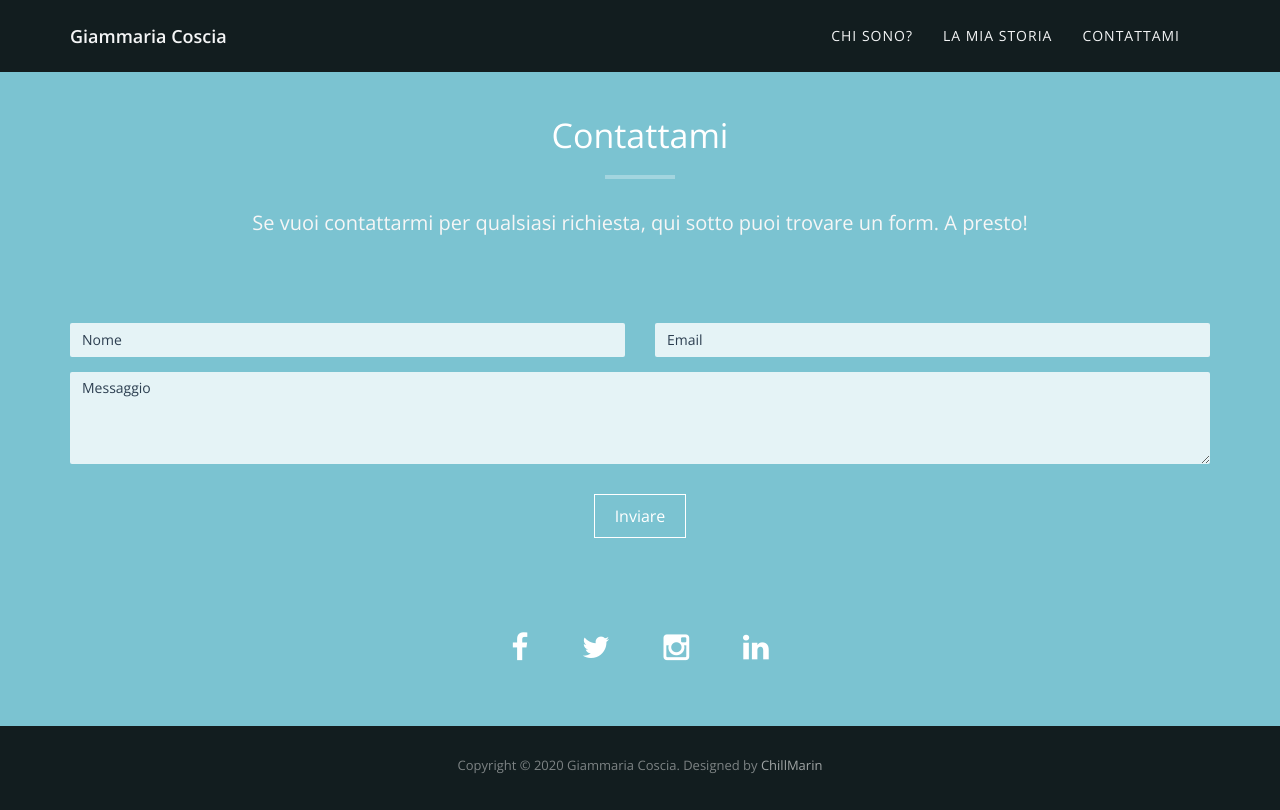
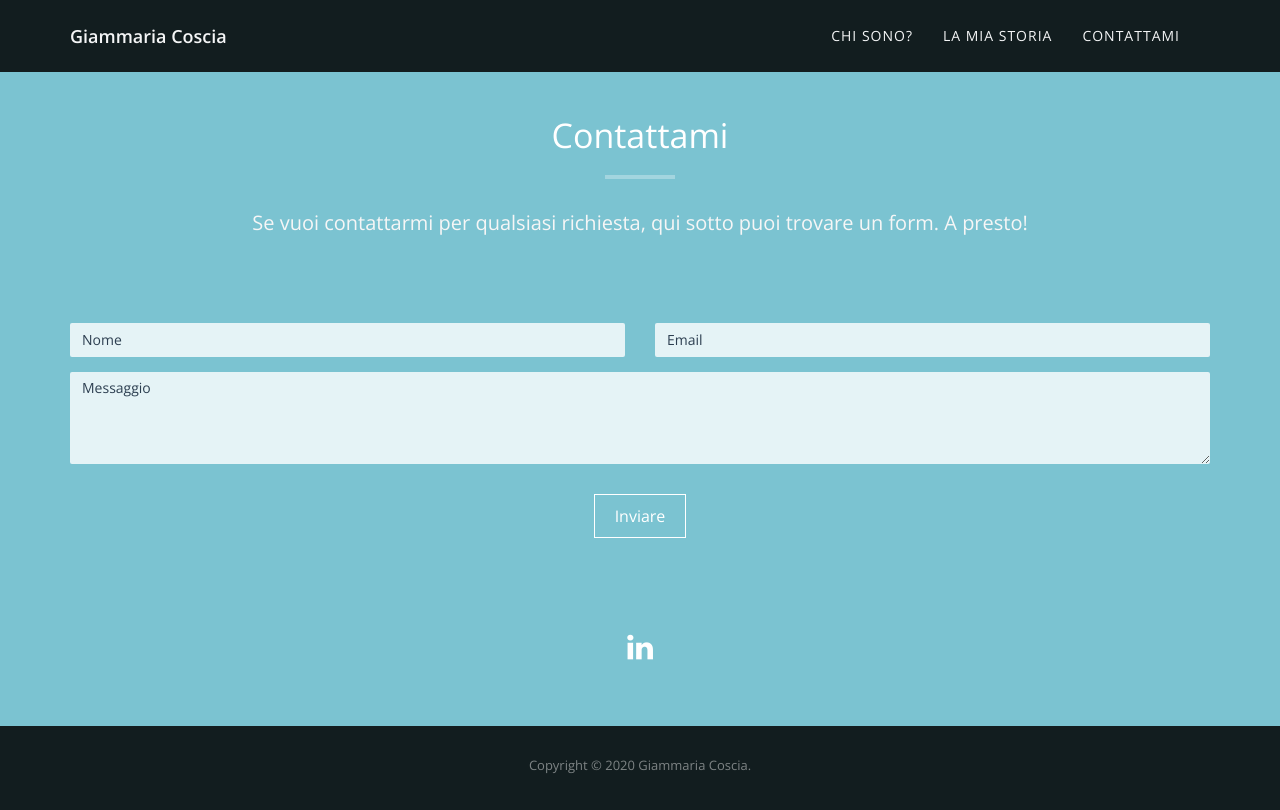
Before and after one commit to giammaria754/giammaria754.github.io, a plain HTML site: page contattami.html in a window 1280 px wide. Drawn offline with nearby package versions, Linux system fonts and the light colour scheme.

Commit message:
Modifica RRSS e footer

```diff
--- a/contattami.html
+++ b/contattami.html
@@ -88,10 +88,7 @@
         </form>
         <div class="social">
           <ul>
-            <li><a href="#"><i class="fa fa-facebook"></i></a></li>
-            <li><a href="#"><i class="fa fa-twitter"></i></a></li>
-            <li><a href="#"><i class="fa fa-instagram"></i></a></li>
-            <li><a href="#"><i class="fa fa-linkedin"></i></a></li>
+            <li><a href="https://www.linkedin.com/in/giammaria-coscia-b33038189"><i class="fa fa-linkedin"></i></a></li>
           </ul>
         </div>
       </div>
@@ -100,7 +97,7 @@
 <div id="footer">
   <div class="container text-center">
     <div class="fnav">
-      <p>Copyright &copy; 2020 Giammaria Coscia. Designed by <a href="http://www.chillmarin.com" rel="nofollow">ChillMarin</a></p>
+      <p>Copyright &copy; 2020 Giammaria Coscia.</p>
     </div>
   </div>
 </div>
```
Also changed, not shown: index.html (+1 -1 lines), storia.html (+1 -1 lines).
